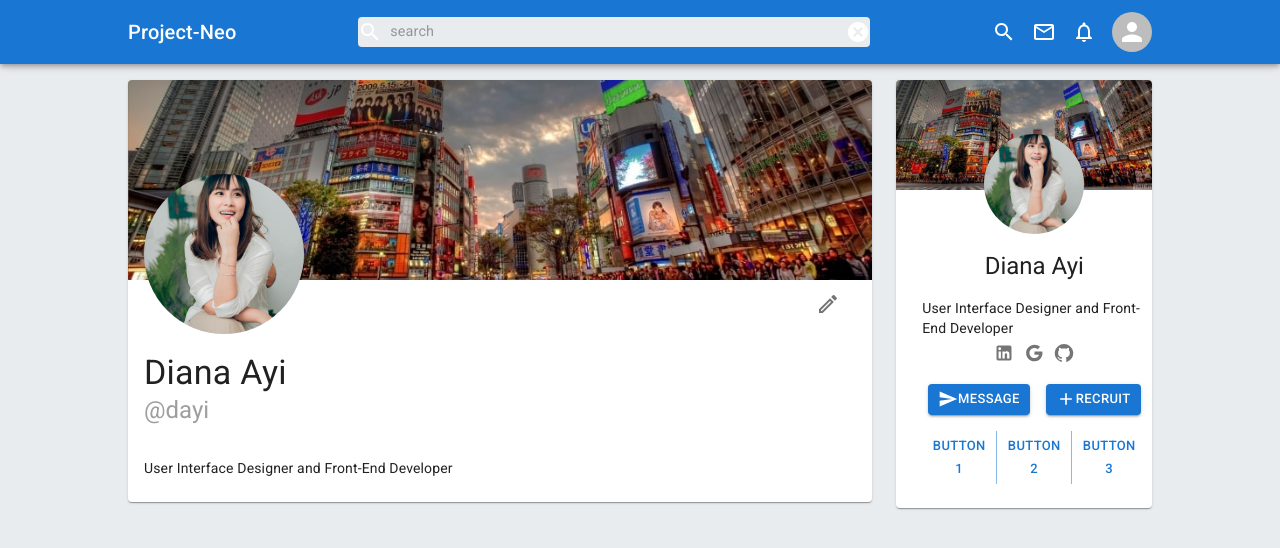
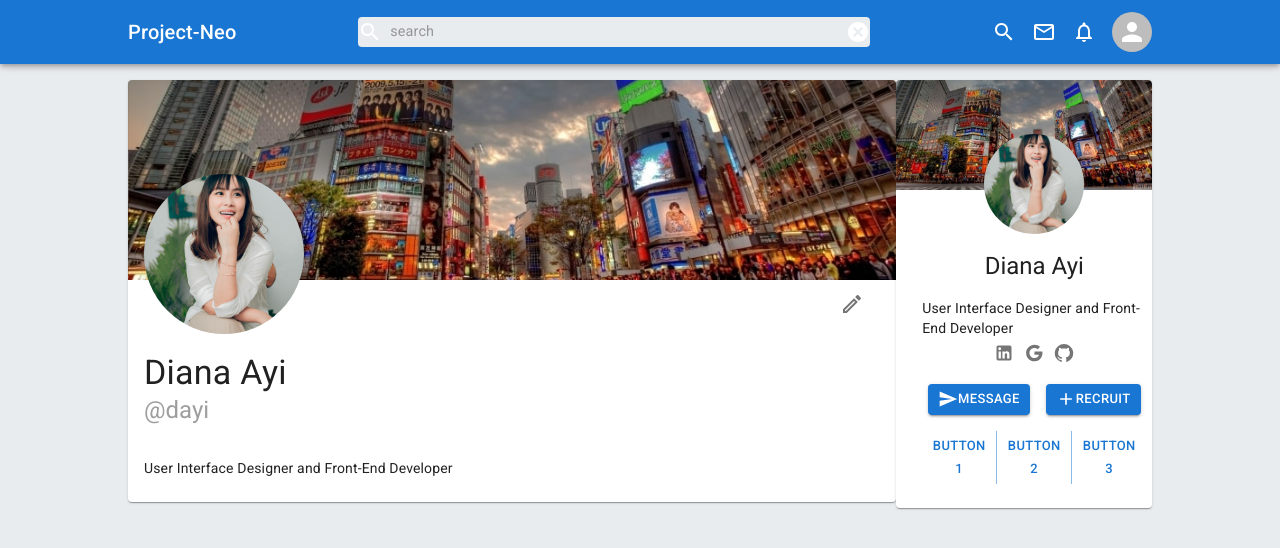
Before and after one commit to jpzambranoleon/project-neo-front-end, a React (Create React App) app: page /profile in a window 1280 px wide. Shown: the top 548 px of the page. Built offline with nearby package versions, Linux system fonts and the light colour scheme.

Commit message:
updated User.jsx

```diff
--- a/src/pages/profilePage/components/User.jsx
+++ b/src/pages/profilePage/components/User.jsx
@@ -4,13 +4,6 @@ import { grey } from "@mui/material/colors";
 import { makeStyles } from "@mui/styles";
 
 const useStyles = makeStyles((theme) => ({
-    cardContainer: {
-        marginRight: theme.spacing(3),
-
-        [theme.breakpoints.down("sm")]: {
-            marginRight: theme.spacing(0),
-        }
-    },
     userContent: {
         display: "flex",
         alignItems: "center",
@@ -22,7 +15,7 @@ const useStyles = makeStyles((theme) => ({
 const User = () => {
     const classes = useStyles();
     return (
-        <Card className={classes.cardContainer}>
+        <Card>
             <CardMedia
                 component="img"
                 height="200"
```
Also changed, not shown: src/pages/profilePage/components/Leftbar.jsx (deleted, +0 -13 lines), src/pages/profilePage/components/Rightbar.jsx (deleted, +0 -12 lines).
